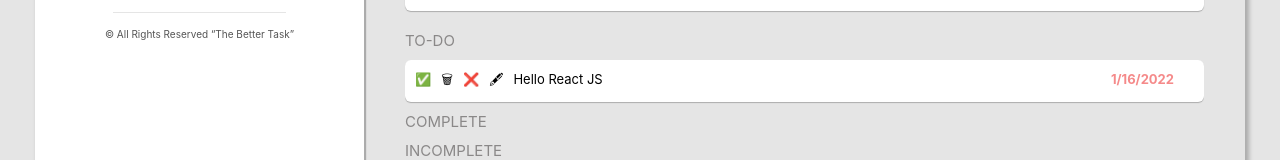
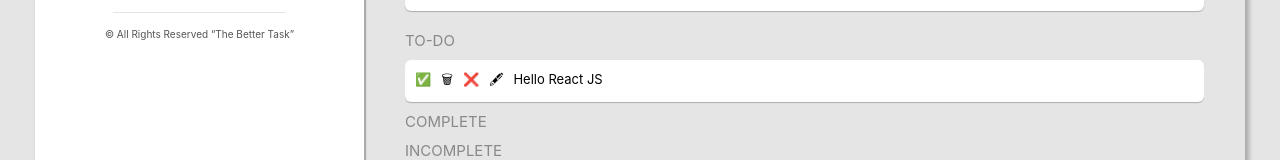
Before and after one commit to tdmitryny/Task-List-Prop-React-JS, a React (Create React App) app: page / in a window 1280 px wide. Shown: the part 238-398 px from the top of the page. Built offline with nearby package versions, Linux system fonts and the light colour scheme.

Commit message:
Set the day

```diff
--- a/src/components/Form.js
+++ b/src/components/Form.js
@@ -1,32 +1,30 @@
 import React, { useState, useEffect } from 'react';
 import { generateId } from './Id'
 
-//const dateToSet = new Date().toLocaleDateString('en-EN');
+const currentDate = new Date().toLocaleDateString('en-EN');
 
 export function Form(props) {
 
 
     const [text, setText] = useState('');
-    const [date, setDate] = useState('');//Set value date here
+    const [date, setDate] = useState(''); //Set value date here
+
+    // useEffect(() => {
+    //     const interval = setInterval(() => {
+    //         setDate(date)
+    //     });
 
 
+    //     return () => clearInterval(interval)
 
-    const dateonChange = (e) => {
-        setDate(e.target.value)
+    // }, [date])
 
-    }
-
-
-    const handleChange = (e) => {
-        setText(e.target.value)
-    }
 
 
 
 
     const handleSubmit = (e) => {
         e.preventDefault()
-
         if (text.length > 0) {
             const newTextChange = {
                 id: generateId(),
@@ -51,7 +49,7 @@ export function Form(props) {
                 <label className="text-label">Title:</label>
                 <input
                     className="text-input"
-                    onChange={handleChange}
+                    onChange={(e) => setText(e.target.value)}
                     value={text}
                     type="text"
                     id="title"
@@ -59,7 +57,7 @@ export function Form(props) {
                     placeholder="Start your task" />
                 <label className="text-label">Due Day:</label>
                 <input className="date-input"
-                    onChange={dateonChange}
+                    onChange={(e) => setDate(e.target.value)}
                     value={date}
                     type="date"
                     name="date"
--- a/src/components/SecondBox.js
+++ b/src/components/SecondBox.js
@@ -5,7 +5,7 @@ import { CompleteTask } from './CompleteTask';
 import { IncompleteTask } from './IncompleteTask';
 import { generateId } from './Id';
 
-const date = new Date().toLocaleDateString('en-EN');
+const currentDate = new Date().toLocaleDateString('en-EN');
 
 
 
@@ -15,7 +15,7 @@ export function SecondBox() {
         id: generateId(),
         text: 'Hello React JS',
         status: 'todo',//todo, complete, uncomplete
-        date: date,
+        //date: date,
     }]);
 
     const [showID, setShowId] = useState(-1);
@@ -45,8 +45,15 @@ export function SecondBox() {
 
     //Task create
     const addTask = (newText) => {
-        let newObj = Object.assign({}, newText, { status: 'todo' })
-        setTask((list) => [newObj, ...list])
+        let newObj = Object.assign({}, newText, { status: 'todo' });
+        const setDate = newObj.date
+        console.log(setDate)
+
+        setTask(task.map((item) => {
+            if (currentDate > setDate && item.status !== "complete") item.status = "incomplete"
+            return item
+        }))
+        setTask((list) => [newObj, ...list]);
     }
 
 
@@ -130,7 +137,7 @@ export function SecondBox() {
                                 onInputEdit={inputEdit}
                                 list={list}
                                 showID={showID}
-                                date={date}
+
 
                             />
 
```
